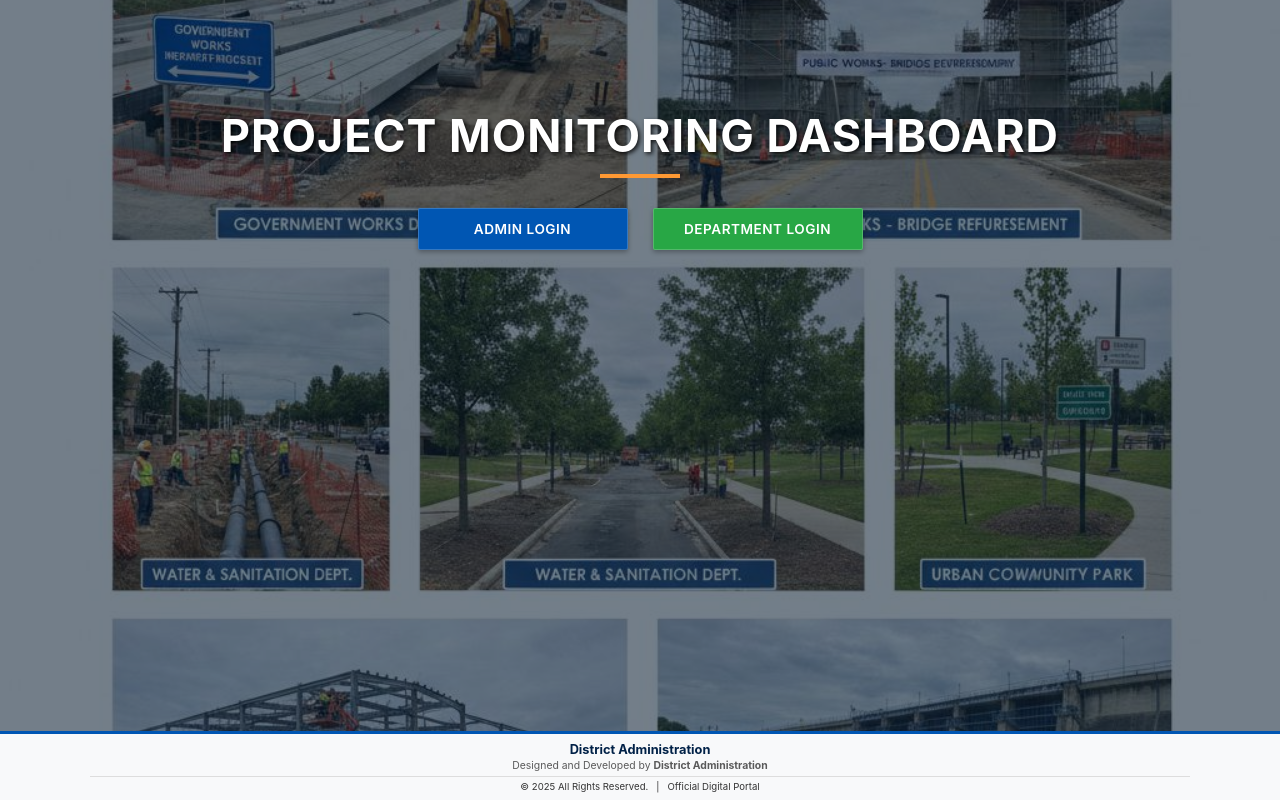
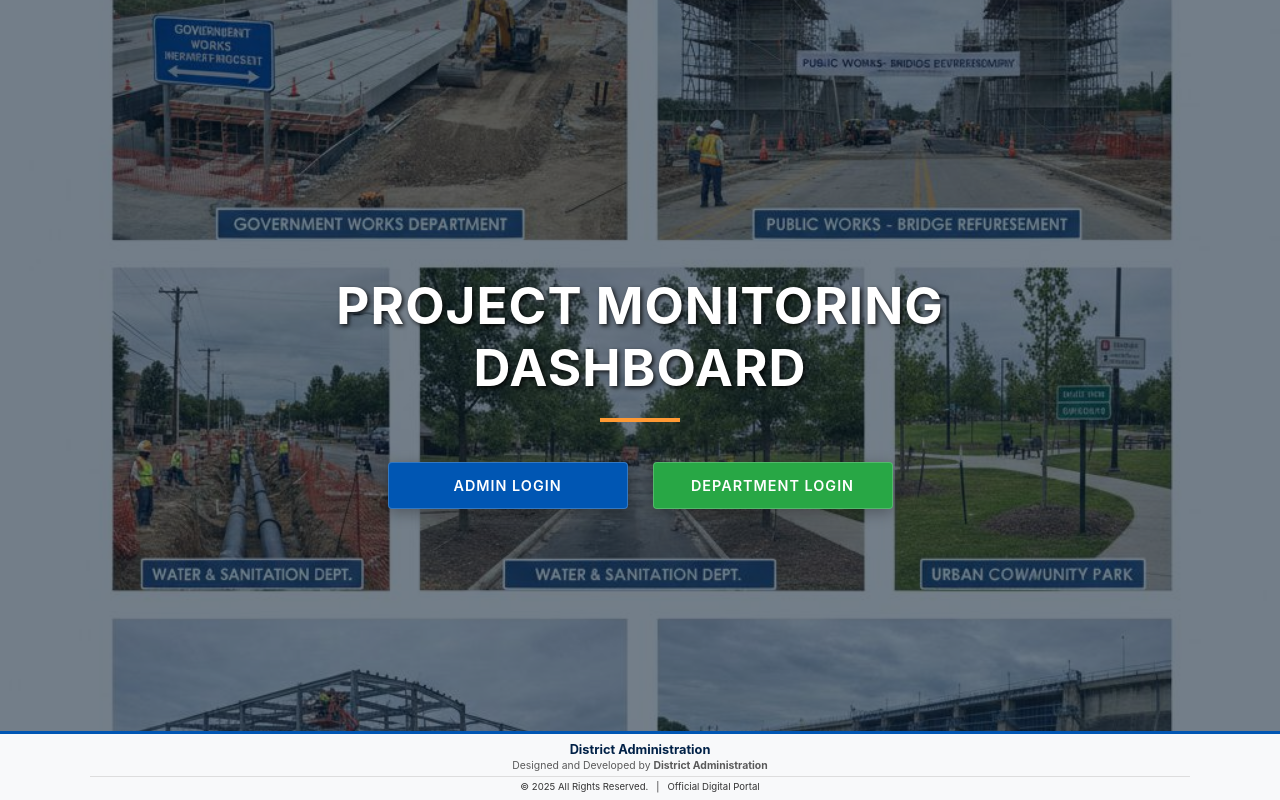
Before and after one commit to hemant179659/project_monitoring_system, a React (Vite) app: page / in a window 1280 px wide. Built offline with nearby package versions, Linux system fonts and the light colour scheme.

Commit message:
Initial commit of project file on 21 dec 2025

```diff
--- a/src/components/home.jsx
+++ b/src/components/home.jsx
@@ -18,14 +18,15 @@ export default function Home() {
   return (
     <div style={{
       position: 'relative',
-      minHeight: '100vh',
+      height: '100vh', // Changed to fixed height to ensure vertical centering
       width: '100%',
       display: 'flex',
       flexDirection: 'column',
-      alignItems: 'center',
+      justifyContent: 'center', // Centers main content vertically
+      alignItems: 'center', // Centers main content horizontally
       backgroundColor: '#001529',
       fontFamily: "'serif', 'Times New Roman', Times, serif",
-      overflowX: 'hidden'
+      overflow: 'hidden' // Prevents scroll since we are using 100vh
     }}>
 
       {/* Background Layer */}
@@ -46,25 +47,29 @@ export default function Home() {
         textAlign: 'center',
         color: '#ffffff',
         width: '90%',
-        paddingTop: isMobile ? '40px' : '80px',
-        paddingBottom: isMobile ? '160px' : '100px' // Added cushion so buttons don't hit the footer
+        maxWidth: '800px',
+        display: 'flex',
+        flexDirection: 'column',
+        alignItems: 'center', // Ensures title/line/buttons stay centered
+        marginTop: '-50px' // Compensates for the footer height to look perfectly centered
       }}>
         <h1 style={{
-          fontSize: isSmallMobile ? '1.5rem' : isMobile ? '1.8rem' : '2.8rem',
+          fontSize: isSmallMobile ? '1.5rem' : isMobile ? '1.8rem' : '3.2rem',
           marginBottom: '10px',
           fontWeight: 'bold',
           letterSpacing: '1px',
           textShadow: '2px 2px 4px rgba(0,0,0,0.8)',
-          lineHeight: '1.2'
+          lineHeight: '1.2',
+          textTransform: 'uppercase'
         }}>
-          PROJECT MONITORING DASHBOARD
+          Project Monitoring Dashboard
         </h1>
 
         <div style={{
             width: '80px',
             height: '4px',
             backgroundColor: '#ff9933',
-            margin: '0 auto 30px auto'
+            margin: '10px 0 40px 0' // Removed auto margin because parent is centered flex
         }}></div>
 
         <div style={{
@@ -72,7 +77,8 @@ export default function Home() {
           flexDirection: isMobile ? 'column' : 'row',
           gap: isMobile ? '15px' : '25px',
           justifyContent: 'center',
-          alignItems: 'center'
+          alignItems: 'center',
+          width: '100%'
         }}>
           <Link to="/admin-login" style={govButtonStyle('#0056b3', isMobile)}>ADMIN LOGIN</Link>
           <Link to="/dept-login" style={govButtonStyle('#28a745', isMobile)}>DEPARTMENT LOGIN</Link>
@@ -87,7 +93,7 @@ export default function Home() {
         zIndex: 10,
         backgroundColor: '#f8f9fa',
         borderTop: '3px solid #0056b3',
-        padding: '8px 10px', // Greatly reduced padding
+        padding: '8px 10px',
         color: '#333',
         textAlign: 'center',
       }}>
@@ -118,18 +124,19 @@ export default function Home() {
 }
 
 const govButtonStyle = (bgColor, isMobile) => ({
-  padding: '12px 20px',
+  padding: '14px 24px',
   backgroundColor: bgColor,
   color: 'white',
   textDecoration: 'none',
-  borderRadius: '2px',
+  borderRadius: '4px',
   fontWeight: '600',
-  fontSize: '0.85rem',
+  fontSize: '0.9rem',
   textAlign: 'center',
-  width: isMobile ? '85%' : '210px',
+  width: isMobile ? '80%' : '240px',
   maxWidth: '300px',
   display: 'inline-block',
-  boxShadow: '0 2px 5px rgba(0,0,0,0.3)',
+  boxShadow: '0 4px 15px rgba(0,0,0,0.3)',
   border: '1px solid rgba(255,255,255,0.2)',
-  letterSpacing: '0.5px'
+  letterSpacing: '1px',
+  transition: 'transform 0.2s ease'
 });
```
